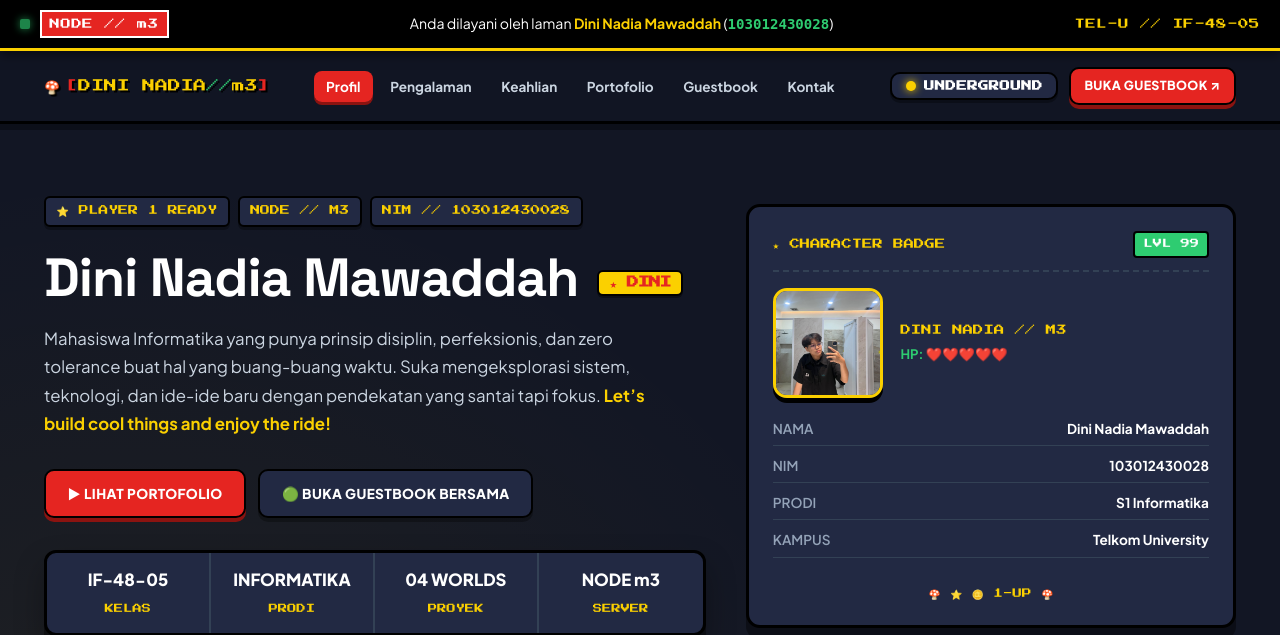
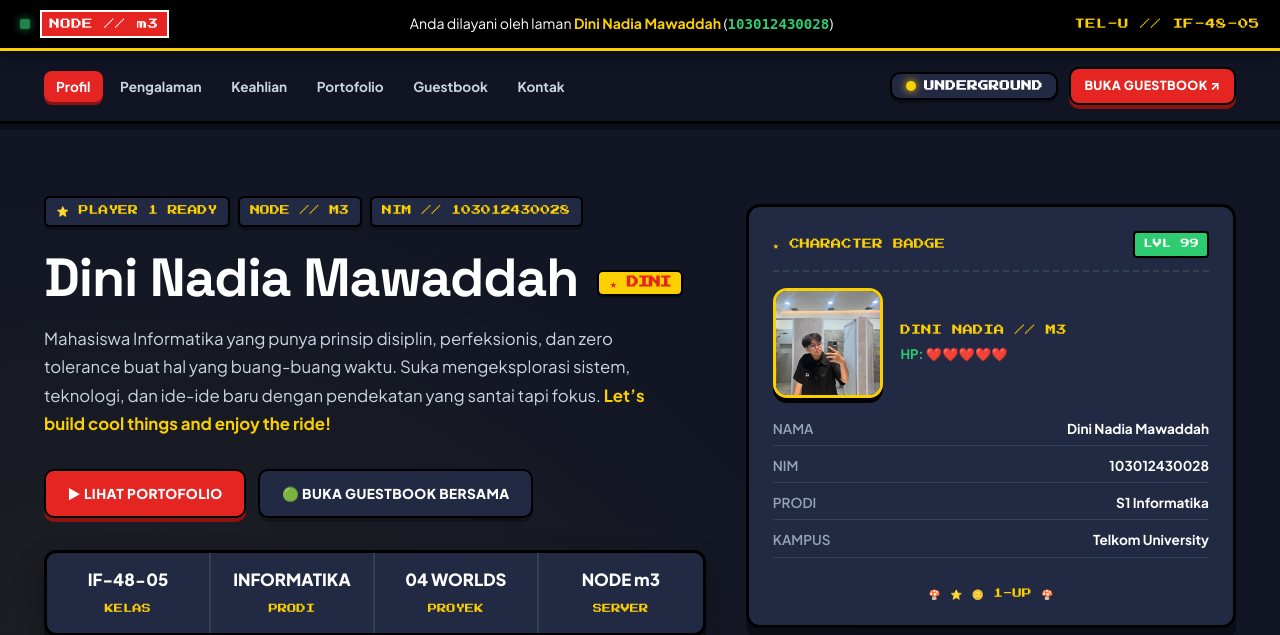
Before and after one commit to Buzzz16/guestbook-1, a PHP site: page / in a window 1280 px wide. Shown: the top 635 px of the page. Run offline with PHP 8.4, Linux system fonts and the light colour scheme; data comes from the database, SQL or seed files in the repository.

Commit message:
style: remove brand logo from header

```diff
--- a/index.php
+++ b/index.php
@@ -152,11 +152,6 @@ $portfolios = [
     <!-- Header & Navigasi -->
     <header class="site-header" id="top">
         <div class="container header-inner">
-            <a href="#profil" class="brand-logo" aria-label="Beranda <?= htmlspecialchars(MEMBER_NAMA, ENT_QUOTES, 'UTF-8') ?>">
-                <span>🍄</span>
-                <span><span class="brand-bracket">[</span><?= htmlspecialchars(strtoupper(MEMBER_NICKNAME), ENT_QUOTES, 'UTF-8') ?><span class="brand-accent">//</span><?= htmlspecialchars(MEMBER_ROUTE, ENT_QUOTES, 'UTF-8') ?><span class="brand-bracket">]</span></span>
-            </a>
-
             <button class="mobile-nav-toggle" id="mobileNavToggle" aria-expanded="false" aria-controls="primaryNav"
                 aria-label="Buka menu navigasi">
                 <span class="bar"></span>
```
